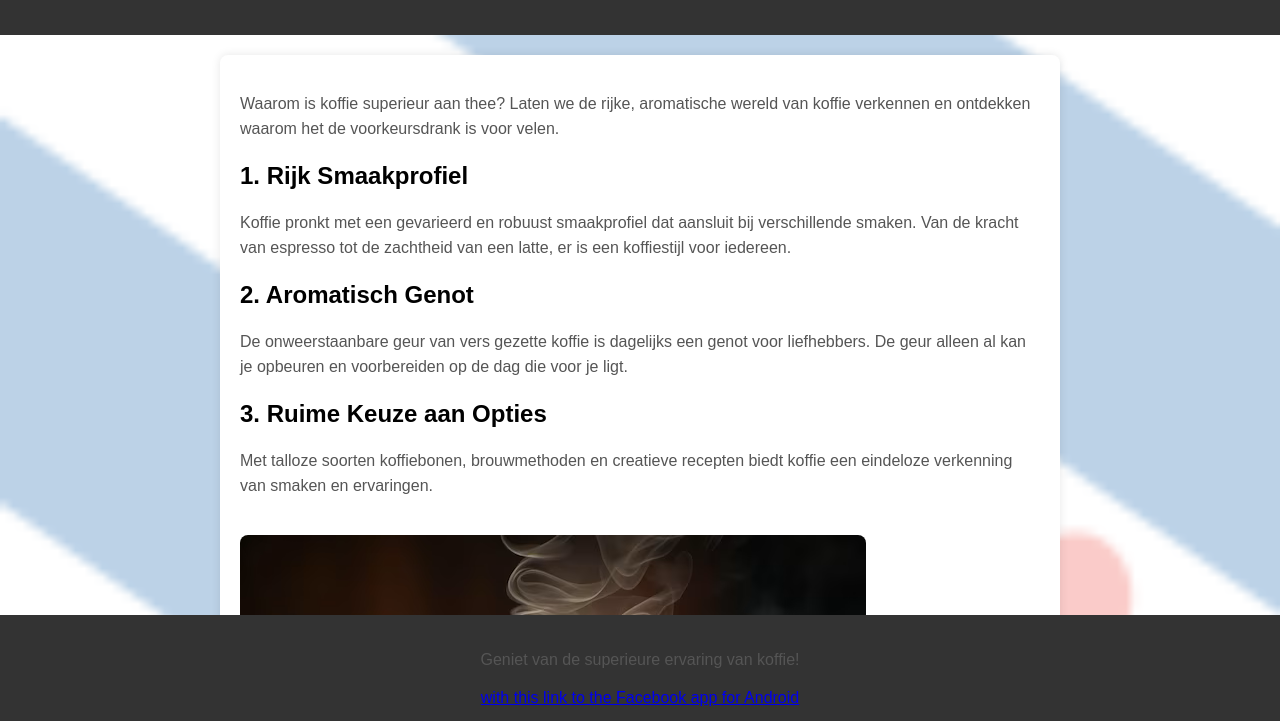
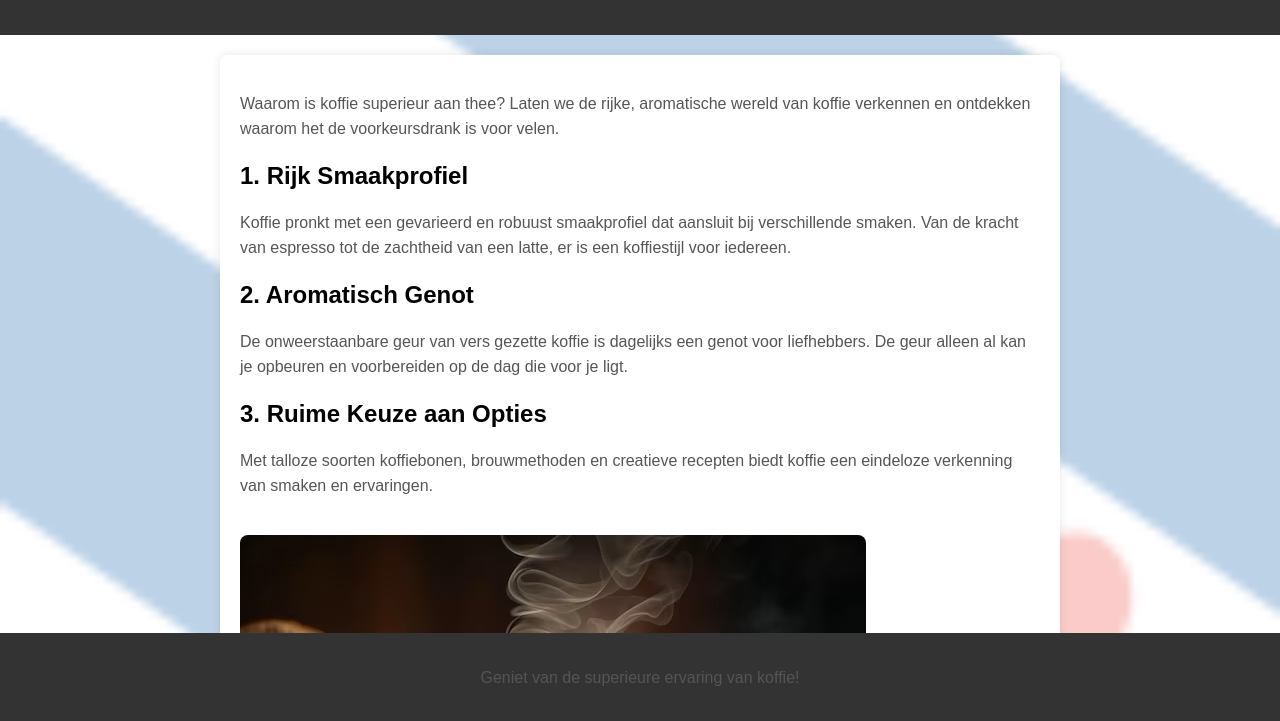
Before and after one commit to Jbg123s/Jbg123s.github.io, a plain HTML site: page index.html in a window 1280 px wide. Shown: the part 77-798 px from the top of the page. Drawn offline with Linux system fonts and the light colour scheme.

Commit message:
Update index.html

```diff
--- a/index.html
+++ b/index.html
@@ -87,7 +87,6 @@
 
     <footer>
         <p>Geniet van de superieure ervaring van koffie!</p>
-        <a href="https://play.google.com/store/apps/details?id=com.activision.skylanders.lostislands" rel="nofollow noreferrer">with this link to the Facebook app for Android</a>
     </footer>
 </body>
 
```
